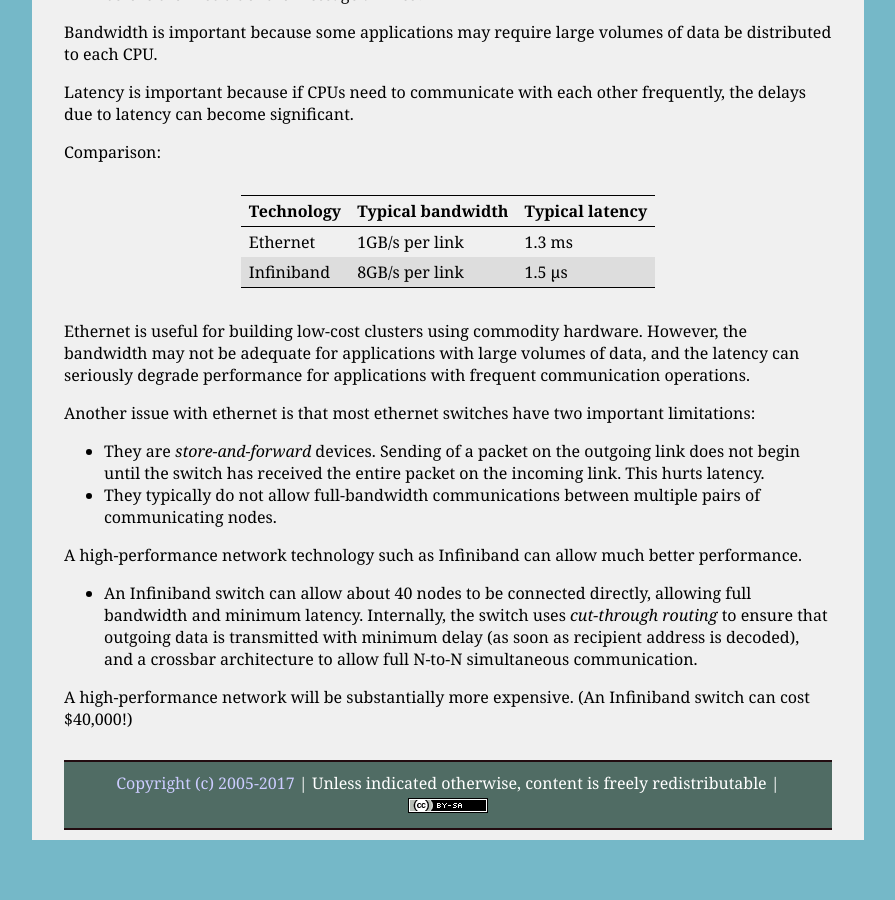
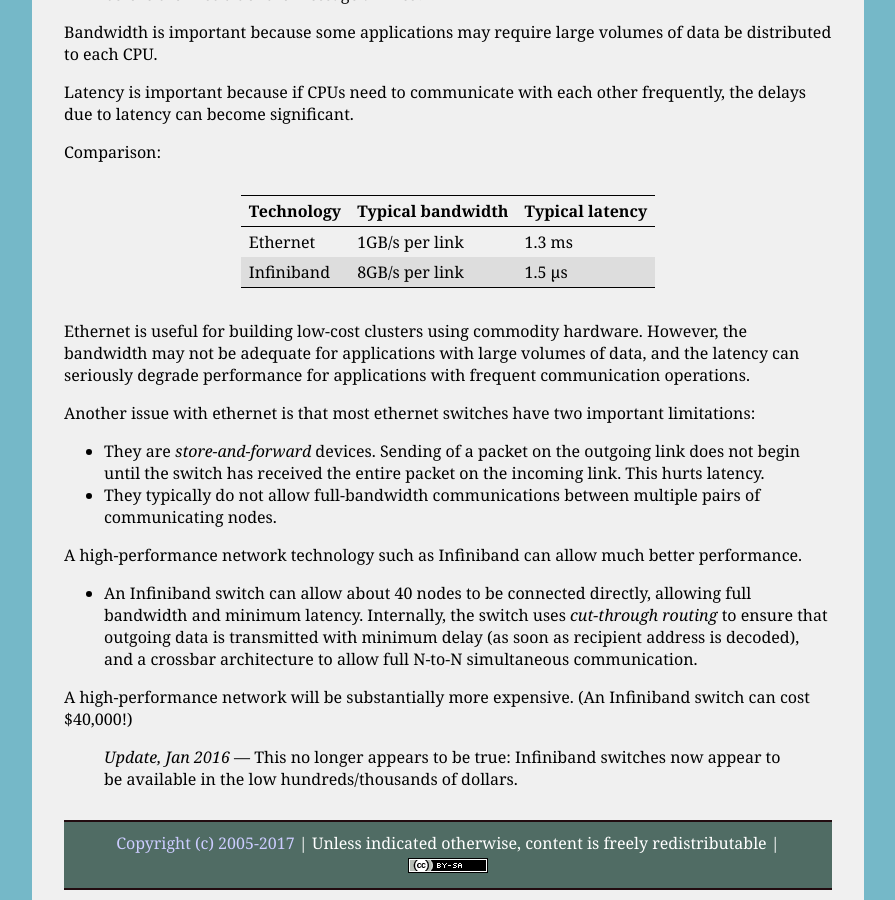
Before and after one commit to ycpcs/cs365-spring2017, a Jekyll site: the page built from lectures/lecture02.md, in a window 1280 px wide and 900 px high, scrolled down 2561 px. Shown: the whole window, without its empty margins (192-1087 px from the left). Built offline with Jekyll 4.4.1, drawn with Linux system fonts in a browser that asks for light colours; before the commit the page ends 3401 px from its top, so only the background shows below that.

Commit message:
update on Infiniband switch cost

```diff
--- a/lectures/lecture02.md
+++ b/lectures/lecture02.md
@@ -116,3 +116,5 @@ A high-performance network technology such as Infiniband can allow much better p
 -   An Infiniband switch can allow about 40 nodes to be connected directly, allowing full bandwidth and minimum latency. Internally, the switch uses *cut-through routing* to ensure that outgoing data is transmitted with minimum delay (as soon as recipient address is decoded), and a crossbar architecture to allow full N-to-N simultaneous communication.
 
 A high-performance network will be substantially more expensive. (An Infiniband switch can cost $40,000!)
+
+> *Update, Jan 2016* &mdash; This no longer appears to be true: Infiniband switches now appear to be available in the low hundreds/thousands of dollars.
```
